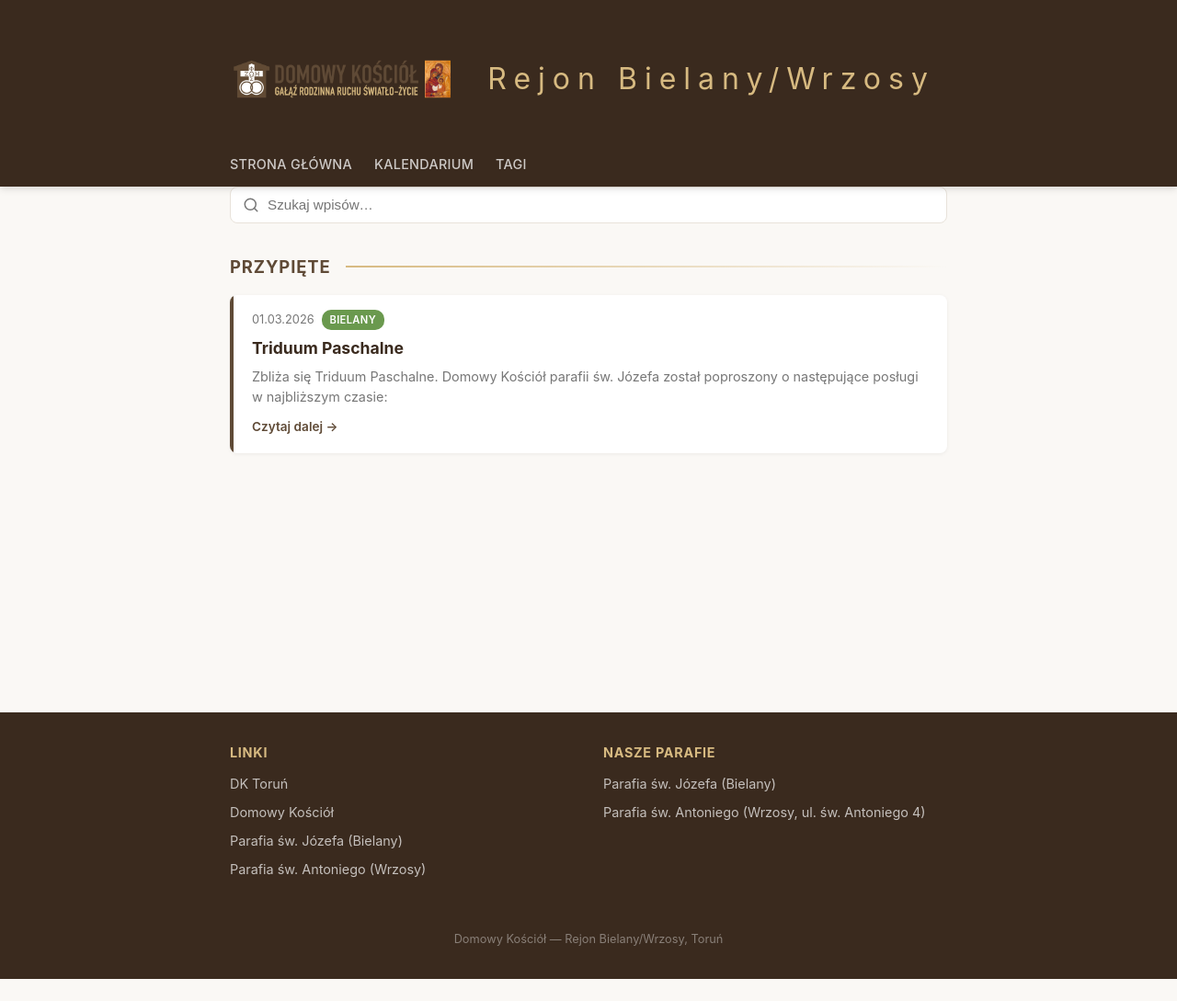
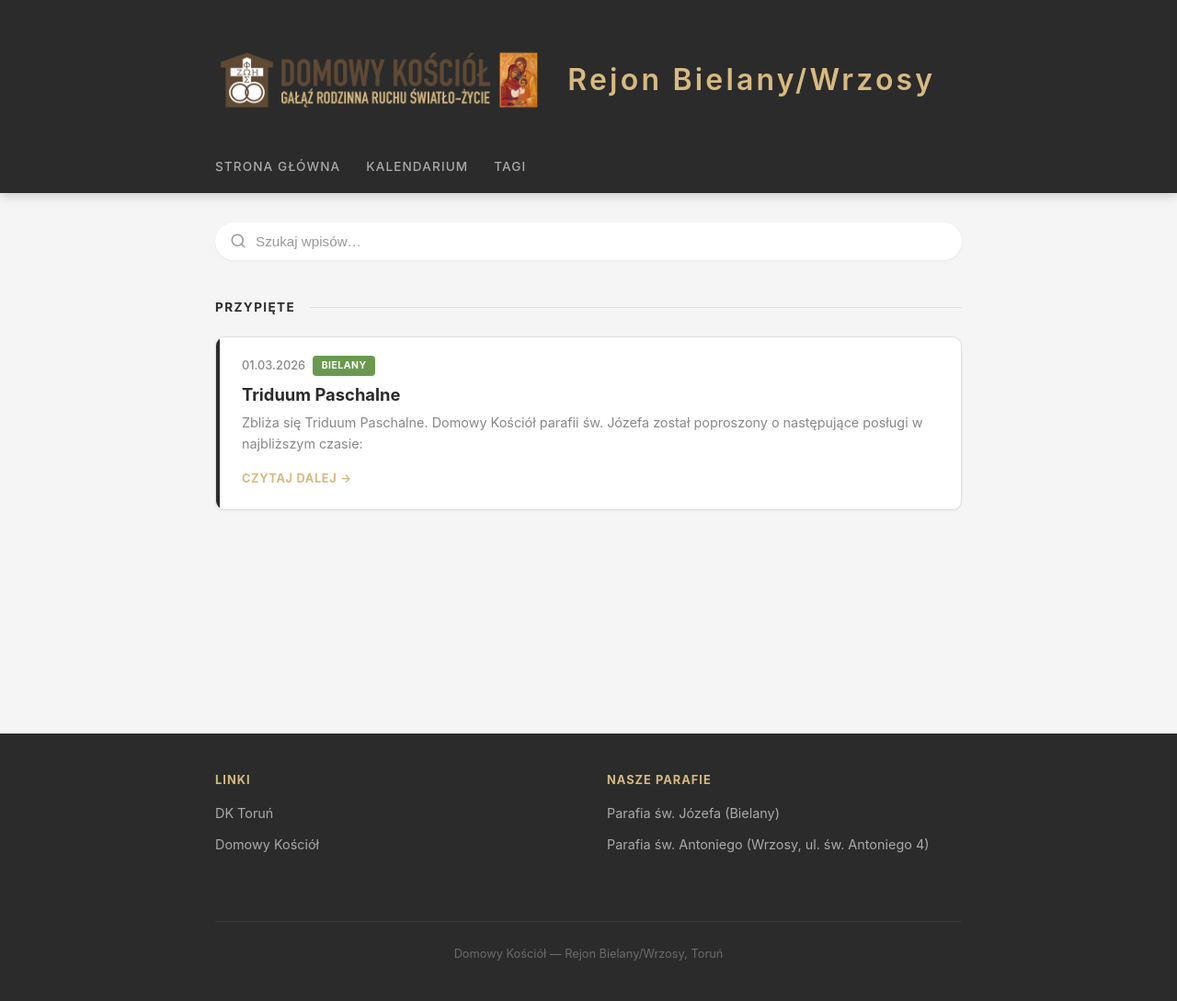
Before and after one commit to dk-bielany-torun/dk-bielany-torun.github.io, a Jekyll site: the page built from index.md, in a window 1280 px wide. Shown: the whole page at 92% size. Built offline with Jekyll 4.4.1, drawn with Linux system fonts in a browser that asks for light colours; comment, search, counter and statistics services are not loaded; before the commit the page ends 1065 px from its top, so only the background shows below that.

Commit message:
some styling tweaks

```diff
--- a/_config.yml
+++ b/_config.yml
@@ -27,10 +27,6 @@ links:
     url: https://dktorun.pl/
   - title: Domowy Kościół
     url: https://www.dk.oaza.pl/
-  - title: Parafia św. Józefa (Bielany)
-    url: https://www.jozeftorun.pl/
-  - title: Parafia św. Antoniego (Wrzosy)
-    url: https://antoni-torun.pl/
 
 plugins:
   - jekyll-feed
--- a/assets/css/style.scss
+++ b/assets/css/style.scss
@@ -4,13 +4,19 @@
 :root {
   --gold: #d7ba81;
   --gold-light: #f0e4cc;
-  --brown: #5f4a36;
-  --brown-dark: #3a2a1e;
-  --light-bg: #faf8f5;
-  --text: #3d3d3d;
-  --text-light: #777;
-  --border: #e8e2da;
-  --radius: 8px;
+  --dark: #2b2b2b;
+  --dark-mid: #3d3d3d;
+  --gray: #6b6b6b;
+  --gray-light: #999;
+  --light-bg: #f5f5f5;
+  --text: #333;
+  --text-light: #888;
+  --border: #e0e0e0;
+  --white: #fff;
+  --radius: 10px;
+  --shadow-sm: 0 1px 3px rgba(0, 0, 0, 0.06);
+  --shadow-md: 0 4px 20px rgba(0, 0, 0, 0.08);
+  --shadow-lg: 0 8px 30px rgba(0, 0, 0, 0.12);
 }
 
 * {
@@ -20,15 +26,16 @@
 }
 
 body {
-  font-family: -apple-system, BlinkMacSystemFont, "Segoe UI", Roboto, Helvetica, Arial, sans-serif;
+  font-family: "Inter", -apple-system, BlinkMacSystemFont, "Segoe UI", Roboto, Helvetica, Arial, sans-serif;
   color: var(--text);
   background: var(--light-bg);
-  line-height: 1.65;
+  line-height: 1.7;
   font-size: 16px;
+  -webkit-font-smoothing: antialiased;
 }
 
 a {
-  color: var(--brown);
+  color: var(--dark);
   transition: color 0.2s;
 }
 
@@ -37,24 +44,25 @@ a:hover {
 }
 
 .wrapper {
-  max-width: 820px;
+  max-width: 860px;
   margin: 0 auto;
-  padding: 0 1.25rem;
+  padding: 0 1.5rem;
 }
 
 /* ── Header ── */
 .site-header {
-  background: var(--brown-dark);
+  background: var(--dark);
   padding: 0.75rem 0;
-  box-shadow: 0 2px 8px rgba(0, 0, 0, 0.15);
-  position: relative;
-  z-index: 10;
+  box-shadow: 0 2px 12px rgba(0, 0, 0, 0.2);
+  position: sticky;
+  top: 0;
+  z-index: 100;
 }
 
 .site-header .wrapper {
   display: flex;
   flex-direction: column;
-  gap: 0.4rem;
+  gap: 0.5rem;
 }
 
 .header-top {
@@ -71,133 +79,89 @@ a:hover {
 }
 
 .site-logo {
-  height: 48px;
+  height: 70px;
   width: auto;
 }
 
 .site-title {
   color: var(--gold);
   font-size: 2rem;
-  font-weight: 400;
-  letter-spacing: 0.25em;
-  //text-transform: uppercase;
+  font-weight: 600;
+  letter-spacing: 0.1em;
   text-align: center;
   flex: 1;
-  padding-left: 1.5rem;
-  padding-bottom: 3rem;
-  padding-top: 3rem;
+  padding: 3rem 1rem;
 }
 
 .site-nav {
   display: flex;
-  gap: 1.5rem;
+  gap: 1.75rem;
 }
 
 .site-nav a {
-  color: rgba(255, 255, 255, 0.75);
+  color: rgba(255, 255, 255, 0.6);
   text-decoration: none;
-  font-size: 0.9rem;
+  font-size: 0.85rem;
   font-weight: 500;
-  letter-spacing: 0.02em;
+  letter-spacing: 0.08em;
   text-transform: uppercase;
   transition: color 0.2s;
+  padding-bottom: 2px;
+  border-bottom: 2px solid transparent;
 }
 
 .site-nav a:hover {
   color: #fff;
-}
-
-/* ── Hero ── */
-.hero {
-  text-align: center;
-  padding: 2.5rem 0 1.5rem;
-}
-
-.hero h1 {
-  font-size: 2rem;
-  color: var(--brown);
-  margin-bottom: 0.15rem;
-  font-weight: 800;
-}
-
-.hero-subtitle {
-  font-size: 1.15rem;
-  color: var(--text-light);
-  margin-bottom: 1rem;
-}
-
-.hero-parishes {
-  display: flex;
-  justify-content: center;
-  align-items: center;
-  gap: 0.6rem;
-  flex-wrap: wrap;
-}
-
-.parish-link {
-  color: var(--brown);
-  text-decoration: none;
-  font-size: 0.9rem;
-  padding: 0.3rem 0.8rem;
-  border: 1.5px solid var(--border);
-  border-radius: 20px;
-  background: #fff;
-  transition: all 0.2s;
-}
-
-.parish-link:hover {
-  border-color: var(--gold);
-  background: var(--gold-light);
-  color: var(--brown-dark);
-}
-
-.hero-sep {
-  color: var(--border);
+  border-bottom-color: var(--gold);
 }
 
 /* ── Main content ── */
 .page-content {
-  padding: 0 0 2rem;
+  padding: 2rem 0;
   min-height: 60vh;
 }
 
 /* ── Search ── */
 .search-container {
   position: relative;
-  margin-bottom: 2rem;
+  margin-bottom: 2.5rem;
 }
 
 .search-icon {
   position: absolute;
-  left: 0.85rem;
+  left: 1rem;
   top: 50%;
   transform: translateY(-50%);
-  color: var(--text-light);
+  color: var(--gray-light);
   pointer-events: none;
 }
 
 .search-input {
   width: 100%;
-  padding: 0.65rem 1rem 0.65rem 2.5rem;
-  border: 1.5px solid var(--border);
-  border-radius: var(--radius);
+  padding: 0.75rem 1rem 0.75rem 2.75rem;
+  border: none;
+  border-radius: 50px;
   font-size: 0.95rem;
-  background: #fff;
-  transition: border-color 0.2s, box-shadow 0.2s;
+  background: var(--white);
+  box-shadow: var(--shadow-sm);
+  transition: box-shadow 0.2s;
 }
 
 .search-input:focus {
   outline: none;
-  border-color: var(--gold);
-  box-shadow: 0 0 0 3px rgba(215, 186, 129, 0.2);
+  box-shadow: var(--shadow-md), 0 0 0 2px var(--gold);
+}
+
+.search-input::placeholder {
+  color: var(--gray-light);
 }
 
 .search-results {
   list-style: none;
-  margin-top: 0.25rem;
-  background: #fff;
+  margin-top: 0.5rem;
+  background: var(--white);
   border-radius: var(--radius);
-  box-shadow: 0 4px 12px rgba(0, 0, 0, 0.08);
+  box-shadow: var(--shadow-lg);
   overflow: hidden;
 }
 
@@ -206,8 +170,13 @@ a:hover {
 }
 
 .search-results li {
-  padding: 0.6rem 1rem;
+  padding: 0.75rem 1.25rem;
   border-bottom: 1px solid var(--border);
+  transition: background 0.15s;
+}
+
+.search-results li:hover {
+  background: var(--light-bg);
 }
 
 .search-results li:last-child {
@@ -215,15 +184,15 @@ a:hover {
 }
 
 .search-results a {
-  color: var(--brown);
-  font-weight: 500;
+  color: var(--dark);
+  font-weight: 600;
   text-decoration: none;
 }
 
 .search-results time {
   color: var(--text-light);
   font-size: 0.8rem;
-  margin-left: 0.5rem;
+  margin-left: 0.75rem;
 }
 
 /* ── Section titles ── */
@@ -231,44 +200,46 @@ a:hover {
   display: flex;
   align-items: center;
   gap: 1rem;
-  margin-bottom: 1rem;
-  color: var(--brown);
-  font-size: 1.15rem;
+  margin-bottom: 1.25rem;
+  color: var(--dark);
+  font-size: 0.85rem;
   font-weight: 700;
   text-transform: uppercase;
-  letter-spacing: 0.05em;
+  letter-spacing: 0.1em;
 }
 
 .section-title::after {
   content: "";
   flex: 1;
-  height: 2px;
-  background: linear-gradient(to right, var(--gold), transparent);
+  height: 1px;
+  background: var(--border);
 }
 
 /* ── Post cards ── */
 .posts-section {
-  margin-bottom: 2rem;
+  margin-bottom: 2.5rem;
 }
 
 .post-list {
   display: flex;
   flex-direction: column;
-  gap: 0.75rem;
+  gap: 1rem;
 }
 
 .post-card {
   display: flex;
-  background: #fff;
+  background: var(--white);
   border-radius: var(--radius);
   overflow: hidden;
-  box-shadow: 0 1px 4px rgba(0, 0, 0, 0.06);
-  transition: box-shadow 0.2s, transform 0.2s;
+  box-shadow: var(--shadow-sm);
+  transition: box-shadow 0.25s, transform 0.25s;
+  border: 1px solid var(--border);
 }
 
 .post-card:hover {
-  box-shadow: 0 4px 16px rgba(0, 0, 0, 0.1);
-  transform: translateY(-1px);
+  box-shadow: var(--shadow-md);
+  transform: translateY(-2px);
+  border-color: transparent;
 }
 
 .post-card-accent {
@@ -278,11 +249,11 @@ a:hover {
 }
 
 .post-card.pinned .post-card-accent {
-  background: var(--brown);
+  background: var(--dark);
 }
 
 .post-card-body {
-  padding: 1rem 1.25rem;
+  padding: 1.25rem 1.5rem;
   flex: 1;
 }
 
@@ -290,63 +261,67 @@ a:hover {
   display: flex;
   align-items: center;
   gap: 0.5rem;
-  margin-bottom: 0.35rem;
+  margin-bottom: 0.5rem;
 }
 
 .post-card-meta time {
   color: var(--text-light);
   font-size: 0.8rem;
+  font-weight: 500;
 }
 
 .post-card-title {
-  font-size: 1.1rem;
-  margin-bottom: 0.35rem;
+  font-size: 1.15rem;
+  margin-bottom: 0.4rem;
+  line-height: 1.35;
 }
 
 .post-card-title a {
-  color: var(--brown-dark);
+  color: var(--dark);
   text-decoration: none;
 }
 
 .post-card-title a:hover {
-  color: var(--brown);
+  color: var(--gray);
 }
 
 .post-card-excerpt {
   color: var(--text-light);
   font-size: 0.9rem;
-  line-height: 1.5;
-  margin-bottom: 0.5rem;
+  line-height: 1.6;
+  margin-bottom: 0.75rem;
 }
 
 .post-card-read {
-  font-size: 0.85rem;
-  font-weight: 600;
-  color: var(--brown);
+  display: inline-block;
+  font-size: 0.8rem;
+  font-weight: 700;
+  color: var(--gold);
   text-decoration: none;
+  text-transform: uppercase;
+  letter-spacing: 0.05em;
 }
 
 .post-card-read:hover {
-  color: var(--gold);
+  color: var(--dark);
 }
 
 /* ── Tags ── */
 .tags {
   display: inline-flex;
-  gap: 0.3rem;
+  gap: 0.35rem;
 }
 
 .tag {
   display: inline-block;
-  padding: 0.1rem 0.55rem;
-  border-radius: 10px;
-  font-size: 0.7rem;
-  font-weight: 600;
+  padding: 0.15rem 0.6rem;
+  border-radius: 4px;
+  font-size: 0.65rem;
+  font-weight: 700;
   text-transform: uppercase;
-  letter-spacing: 0.03em;
+  letter-spacing: 0.05em;
   text-decoration: none;
   color: #fff;
-  background: #aaa;
 }
 
 .tag-bielany {
@@ -358,20 +333,21 @@ a:hover {
 }
 
 .tag-oba {
-  background: var(--brown);
+  background: var(--gray);
 }
 
 /* ── Single post ── */
 .post-header {
-  margin-bottom: 1.5rem;
-  padding-bottom: 1rem;
-  border-bottom: 2px solid var(--gold);
+  margin-bottom: 2rem;
+  padding-bottom: 1.25rem;
+  border-bottom: 1px solid var(--border);
 }
 
 .post-header h1 {
-  color: var(--brown-dark);
-  font-size: 1.75rem;
-  margin-bottom: 0.4rem;
+  color: var(--dark);
+  font-size: 2rem;
+  margin-bottom: 0.5rem;
+  line-height: 1.3;
 }
 
 .post-header time {
@@ -380,22 +356,33 @@ a:hover {
 }
 
 .post-content {
-  margin-bottom: 2rem;
-  background: #fff;
-  padding: 1.5rem;
+  margin-bottom: 2.5rem;
+  background: var(--white);
+  padding: 2rem;
   border-radius: var(--radius);
-  box-shadow: 0 1px 4px rgba(0, 0, 0, 0.06);
+  box-shadow: var(--shadow-sm);
+  border: 1px solid var(--border);
 }
 
 .post-content h2,
 .post-content h3 {
-  color: var(--brown);
-  margin-top: 1.5rem;
+  color: var(--dark);
+  margin-top: 1.75rem;
   margin-bottom: 0.5rem;
 }
 
 .post-content p {
   margin-bottom: 1rem;
+}
+
+.post-content a {
+  color: var(--gray);
+  text-decoration: underline;
+  text-underline-offset: 2px;
+}
+
+.post-content a:hover {
+  color: var(--dark);
 }
 
 .post-content ul,
@@ -405,28 +392,33 @@ a:hover {
 }
 
 .post-footer {
-  padding-top: 1rem;
+  padding-top: 1.25rem;
   border-top: 1px solid var(--border);
 }
 
 .post-footer a {
-  color: var(--brown);
-  font-weight: 500;
+  color: var(--gray);
+  font-weight: 600;
   text-decoration: none;
+  font-size: 0.9rem;
+}
+
+.post-footer a:hover {
+  color: var(--dark);
 }
 
 /* ── Footer ── */
 .site-footer {
-  background: var(--brown-dark);
-  color: rgba(255, 255, 255, 0.7);
-  padding: 2rem 0;
-  margin-top: 2rem;
+  background: var(--dark);
+  color: rgba(255, 255, 255, 0.6);
+  padding: 2.5rem 0;
+  margin-top: 3rem;
 }
 
 .site-footer .wrapper {
   display: flex;
   flex-wrap: wrap;
-  gap: 2rem;
+  gap: 2.5rem;
 }
 
 .footer-links,
@@ -437,10 +429,10 @@ a:hover {
 
 .site-footer h3 {
   color: var(--gold);
-  font-size: 0.9rem;
+  font-size: 0.8rem;
   text-transform: uppercase;
-  letter-spacing: 0.05em;
-  margin-bottom: 0.5rem;
+  letter-spacing: 0.08em;
+  margin-bottom: 0.75rem;
 }
 
 .site-footer ul {
@@ -448,13 +440,14 @@ a:hover {
 }
 
 .site-footer li {
-  margin-bottom: 0.3rem;
+  margin-bottom: 0.4rem;
 }
 
 .site-footer a {
-  color: rgba(255, 255, 255, 0.7);
+  color: rgba(255, 255, 255, 0.6);
   text-decoration: none;
   font-size: 0.9rem;
+  transition: color 0.2s;
 }
 
 .site-footer a:hover {
@@ -464,9 +457,11 @@ a:hover {
 .footer-copy {
   width: 100%;
   text-align: center;
-  color: rgba(255, 255, 255, 0.4);
+  color: rgba(255, 255, 255, 0.3);
   font-size: 0.8rem;
-  margin-top: 1rem;
+  margin-top: 1.5rem;
+  padding-top: 1.5rem;
+  border-top: 1px solid rgba(255, 255, 255, 0.08);
 }
 
 /* ── Calendar page ── */
@@ -487,8 +482,9 @@ h2[id] {
   }
 
   .site-title {
-    font-size: 0.9rem;
+    font-size: 1.1rem;
     letter-spacing: 0.15em;
+    padding: 1.5rem 0.5rem;
   }
 
   .site-logo {
@@ -500,16 +496,8 @@ h2[id] {
     gap: 1rem;
   }
 
-  .hero h1 {
-    font-size: 1.5rem;
-  }
-
-  .hero-parishes {
-    flex-direction: column;
-  }
-
-  .hero-sep {
-    display: none;
+  .post-content {
+    padding: 1.25rem;
   }
 
   .site-footer .wrapper {
```
